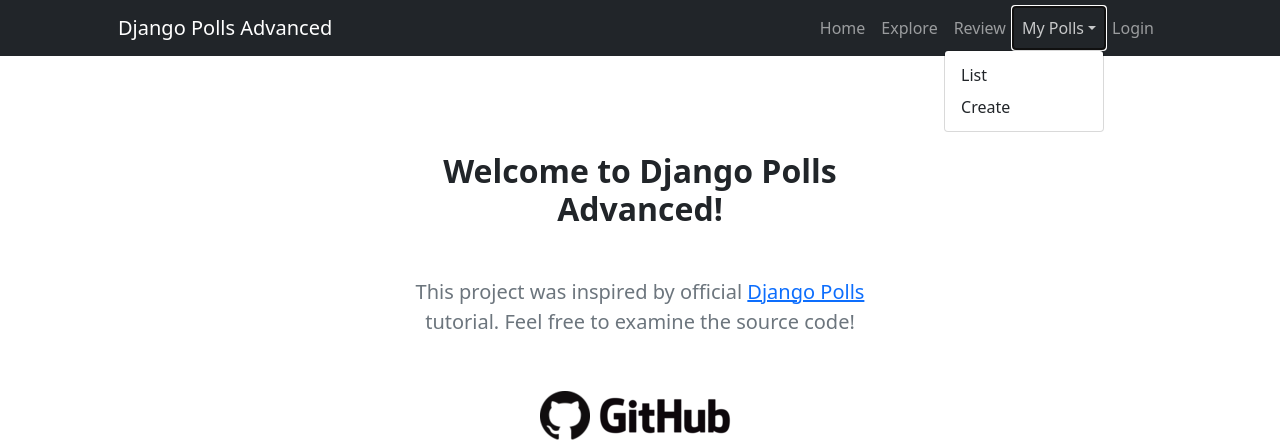
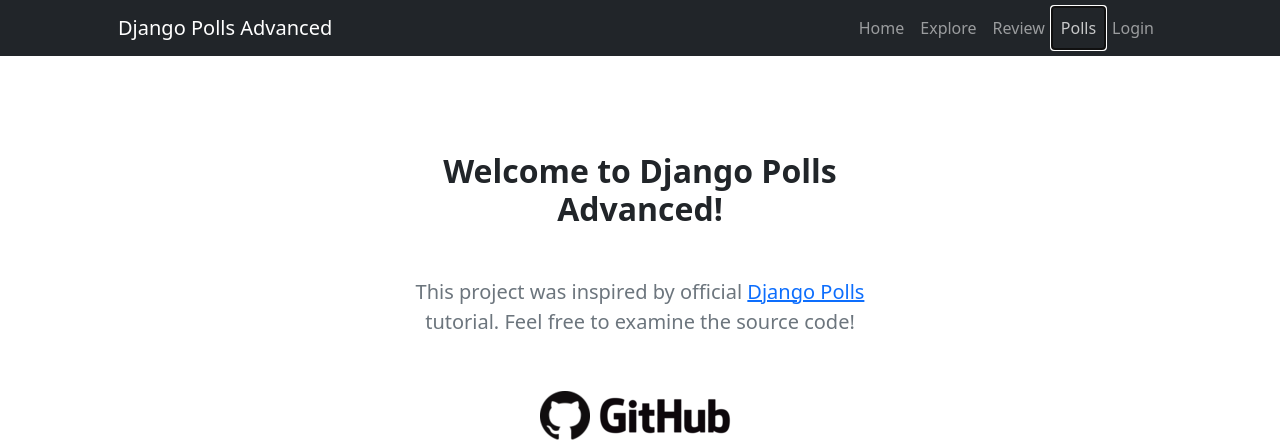
Before and after one commit to DirectDuck/django_quiz_app, a Django app: page / in a window 1280 px wide, after a click on "Polls". Shown: the top 446 px of the page. Run offline with Django 3.2, Linux system fonts and the light colour scheme; some libraries are stand-ins or nearby versions.

Commit message:
changed dropdowns

```diff
--- /dev/null
+++ b/static/base/css/dropdown.css
@@ -0,0 +1,40 @@
+.dropdown-toggle::after {
+    content: none;
+}
+
+@media all and (min-width: 992px) {
+    .navbar .dropdown-menu-end {
+        right:0;
+        left: auto;
+    }
+
+    .navbar .nav-item .dropdown-menu {
+        display:block;
+        opacity: 0;
+        visibility: hidden;
+        transition:.3s;
+        margin-top:0;
+    }
+
+    .navbar .nav-item:hover .nav-link {
+        color: #fff;
+    }
+
+    .navbar .dropdown-menu.fade-down {
+        top:80%;
+        transform: rotateX(-75deg);
+        transform-origin: 0% 0%;
+    }
+
+    .navbar .dropdown-menu.fade-up {
+        top:180%;
+    }
+
+    .navbar .nav-item:hover .dropdown-menu {
+        transition: .3s;
+        opacity:1;
+        visibility:visible;
+        top:100%;
+        transform: rotateX(0deg);
+    }
+}
--- a/templates/_base.html
+++ b/templates/_base.html
@@ -1,4 +1,5 @@
 {% load static %}
+
 
 <!DOCTYPE html>
 <html lang="en">
@@ -11,7 +12,9 @@
         <!-- Bootstrap icons-->
         <link href="https://cdn.jsdelivr.net/npm/bootstrap-icons@1.5.0/font/bootstrap-icons.css" rel="stylesheet" />
         <!-- Core theme CSS (includes Bootstrap)-->
-        <link href="{% static 'base/css/styles.css' %}" rel="stylesheet" />
+        <link href="{% static 'base/css/core.css' %}" rel="stylesheet" />
+        <!-- Dropdown CSS -->
+        <link href="{% static 'base/css/dropdown.css' %}" rel="stylesheet" />
         {% block css %}
         {% endblock css %}
     </head>
@@ -28,7 +31,7 @@
                             <li class="nav-item"><a class="nav-link" href="#">Explore</a></li>
                             <li class="nav-item"><a class="nav-link" href="#">Review</a></li>
                             <li class="nav-item dropdown">
-                                <a class="nav-link dropdown-toggle" id="navbarDropdownBlog" href="#" role="button" data-bs-toggle="dropdown" aria-expanded="false">My Polls</a>
+                                <a class="nav-link dropdown-toggle" id="navbarDropdownBlog" href="#" role="button" data-bs-toggle="dropdown" aria-expanded="false">Polls</a>
                                 <ul class="dropdown-menu dropdown-menu-end" aria-labelledby="navbarDropdownBlog">
                                     <li><a class="dropdown-item" href="#">List</a></li>
                                     <li><a class="dropdown-item" href="#">Create</a></li>
@@ -51,6 +54,8 @@
         <script src="https://cdn.jsdelivr.net/npm/bootstrap@5.0.2/dist/js/bootstrap.bundle.min.js"></script>
         <!-- Core theme JS-->
         <script src="{% static 'base/js/script.js'%}"></script>
+        <!-- jQuery -->
+        <script src="https://ajax.googleapis.com/ajax/libs/jquery/3.1.1/jquery.min.js"></script>
         {% block js %}
         {% endblock js %}
     </body>
```
Also changed, not shown: static/base/css/core.css (renamed from static/base/css/styles.css), static/base/js/script.js (renamed from static/base/js/scripts.js).
